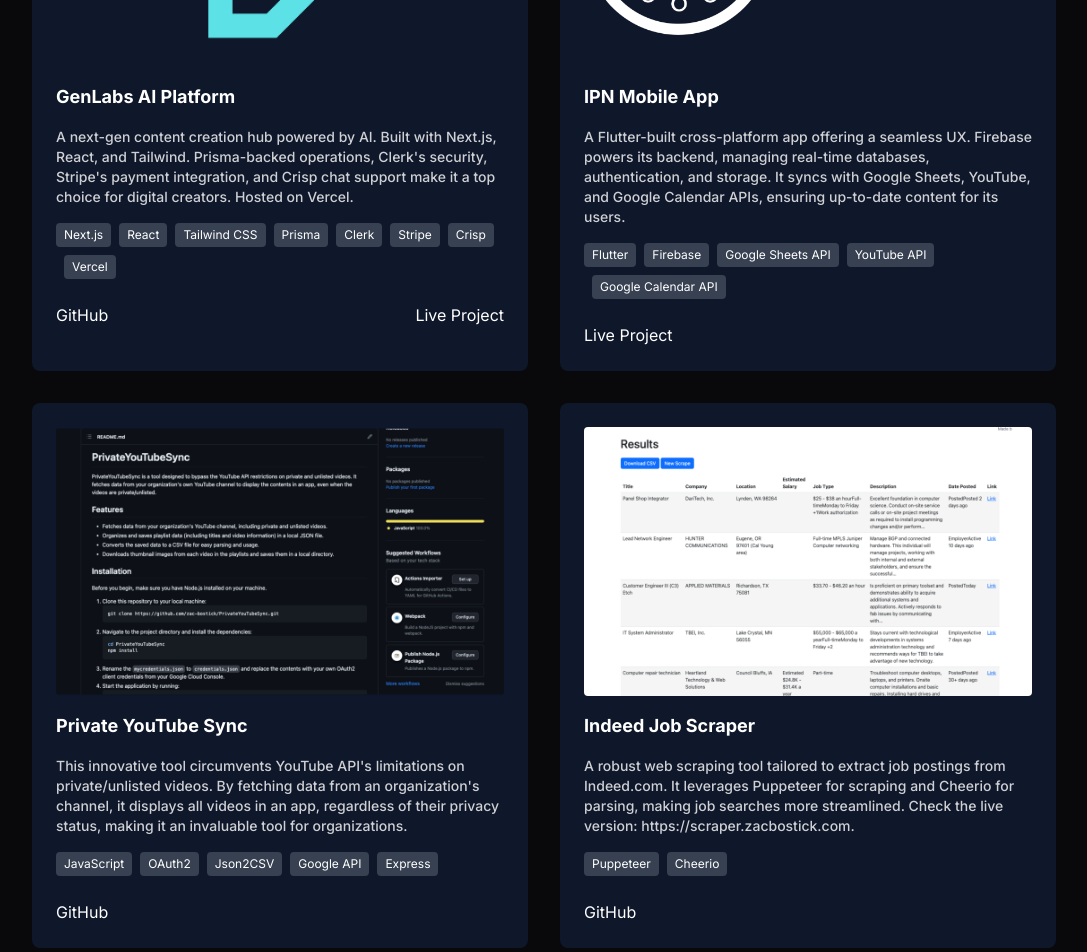
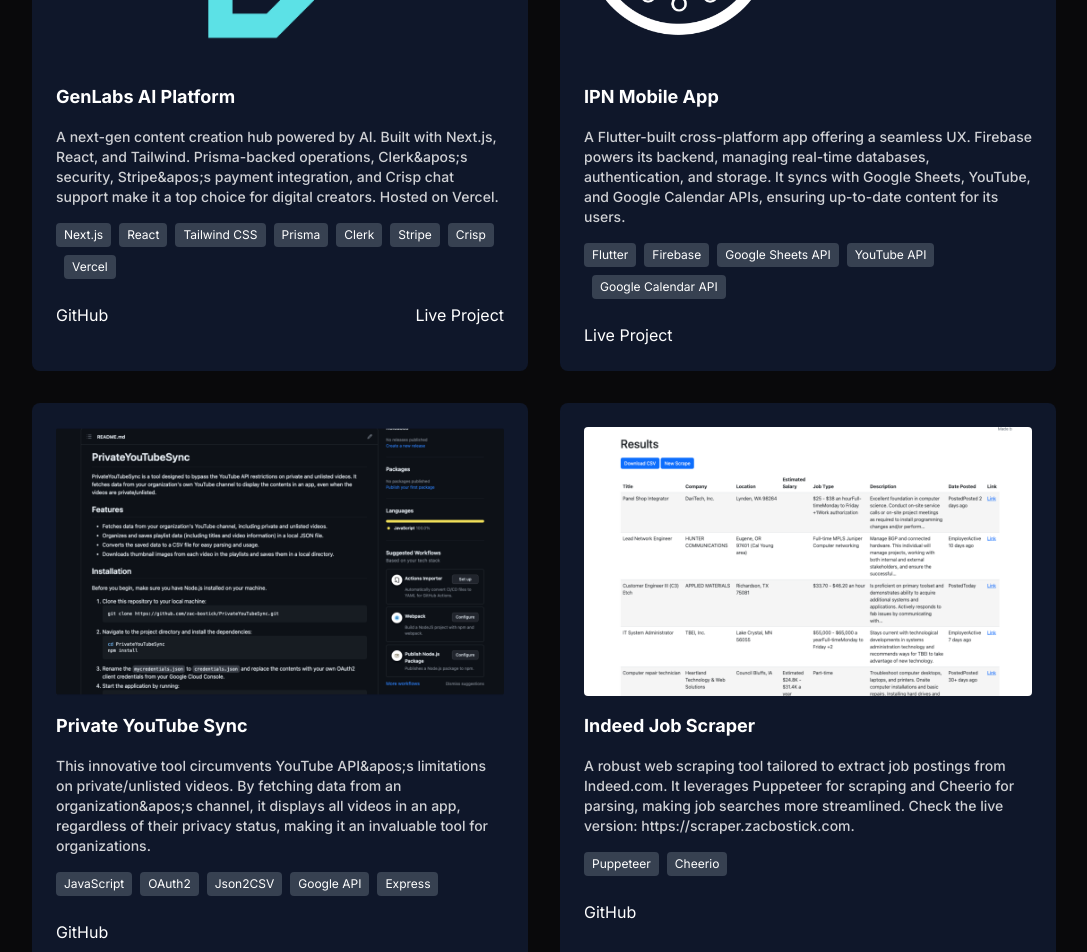
Before and after one commit to ZacBostick/nextportfolio, a Next.js app: page /projects in a window 1280 px wide. Shown: the part 600-1552 px from the top of the page, without its empty margins (96-1183 px from the left). Built offline with nearby package versions, Linux system fonts and the light colour scheme.

Commit message:
Complete Site2

```diff
--- a/app/(routes)/experience/page.tsx
+++ b/app/(routes)/experience/page.tsx
@@ -20,7 +20,7 @@
                 <div className="text-center py-6">
                     <h1 className="text-4xl md:text-6xl font-bold tracking-tighter">My Experience</h1>
                     <p className="text-lg mt-6 md:text-xl font-medium opacity-80">
-                        Over the years, I've had the privilege to work with some fantastic companies. Here's a brief overview of my journey so far.
+                        Over the years, I&apos;ve had the privilege to work with some fantastic companies. Here&apos;s a brief overview of my journey so far.
                     </p>
                 </div>
 
--- a/app/(routes)/projects/page.tsx
+++ b/app/(routes)/projects/page.tsx
@@ -20,7 +20,7 @@
 const projects: ProjectData[] = [
     {
         title: "GenLabs AI Platform",
-        description: "A next-gen content creation hub powered by AI. Built with Next.js, React, and Tailwind. Prisma-backed operations, Clerk's security, Stripe's payment integration, and Crisp chat support make it a top choice for digital creators. Hosted on Vercel.",
+        description: "A next-gen content creation hub powered by AI. Built with Next.js, React, and Tailwind. Prisma-backed operations, Clerk&apos;s security, Stripe&apos;s payment integration, and Crisp chat support make it a top choice for digital creators. Hosted on Vercel.",
         imageSrc: "/genlabslogo.png",
         projectLink: "https://genlabsai.com/",
         githubLink: "https://github.com/zac-bostick/genlabsai",
@@ -35,7 +35,7 @@
     },
     {
         title: "Private YouTube Sync",
-        description: "This innovative tool circumvents YouTube API's limitations on private/unlisted videos. By fetching data from an organization's channel, it displays all videos in an app, regardless of their privacy status, making it an invaluable tool for organizations.",
+        description: "This innovative tool circumvents YouTube API&apos;s limitations on private/unlisted videos. By fetching data from an organization&apos;s channel, it displays all videos in an app, regardless of their privacy status, making it an invaluable tool for organizations.",
         imageSrc: "/pys.png",
         githubLink: "https://github.com/zac-bostick/PrivateYoutubeSync",
         technologies: ["JavaScript", "OAuth2", "Json2CSV", "Google API", "Express"]
@@ -77,7 +77,7 @@
         <div className="text-center py-6">
             <h1 className="text-4xl md:text-6xl font-bold tracking-tighter">My Projects</h1>
             <p className="text-lg mt-6 md:text-xl font-medium opacity-80">
-                Some of the things I've built.
+                Some of the things I&apos;ve built.
             </p>
         </div>
 
--- a/app/(routes)/skills/page.tsx
+++ b/app/(routes)/skills/page.tsx
@@ -41,7 +41,7 @@
             <div className="text-center py-6">
                 <h1 className="text-4xl md:text-6xl font-bold tracking-tighter">Skills & Technologies</h1>
                 <p className="text-lg mt-6 md:text-xl font-medium opacity-80">
-                    Technologies and tools I'm adept at.
+                    Technologies and tools I&apos;m adept at.
                 </p>
             </div>
 
```
Also changed, not shown: app/(routes)/resume/page.tsx (deleted).
